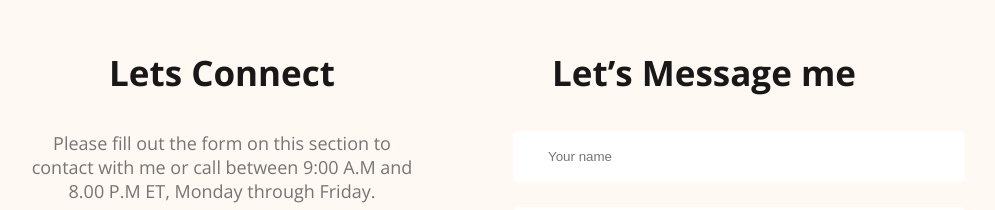
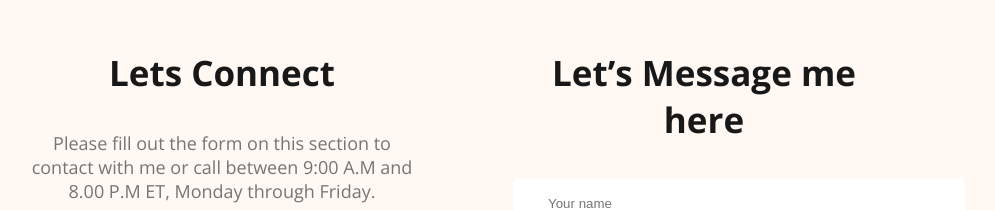
Before and after one commit to sifurr/developer-portfolio, a plain HTML site: page index.html in a window 1280 px wide. Shown: the part 3390-3600 px from the top of the page, without its empty margins (177-1172 px from the left). Drawn offline with nearby package versions, Linux system fonts and the light colour scheme.

Commit message:
updated the footer message me here

```diff
--- a/index.html
+++ b/index.html
@@ -169,7 +169,7 @@
             </div>
         </div>
         <div class="footer-column">
-            <h3 class="section-title">Let’s Message me</h3>
+            <h3 class="section-title">Let’s Message me here</h3>
             <form class="contact" action="">
                 <input type="text" name="" placeholder="Your name" id="">
                 <input type="email" name="" placeholder="Your email" id="">
```
